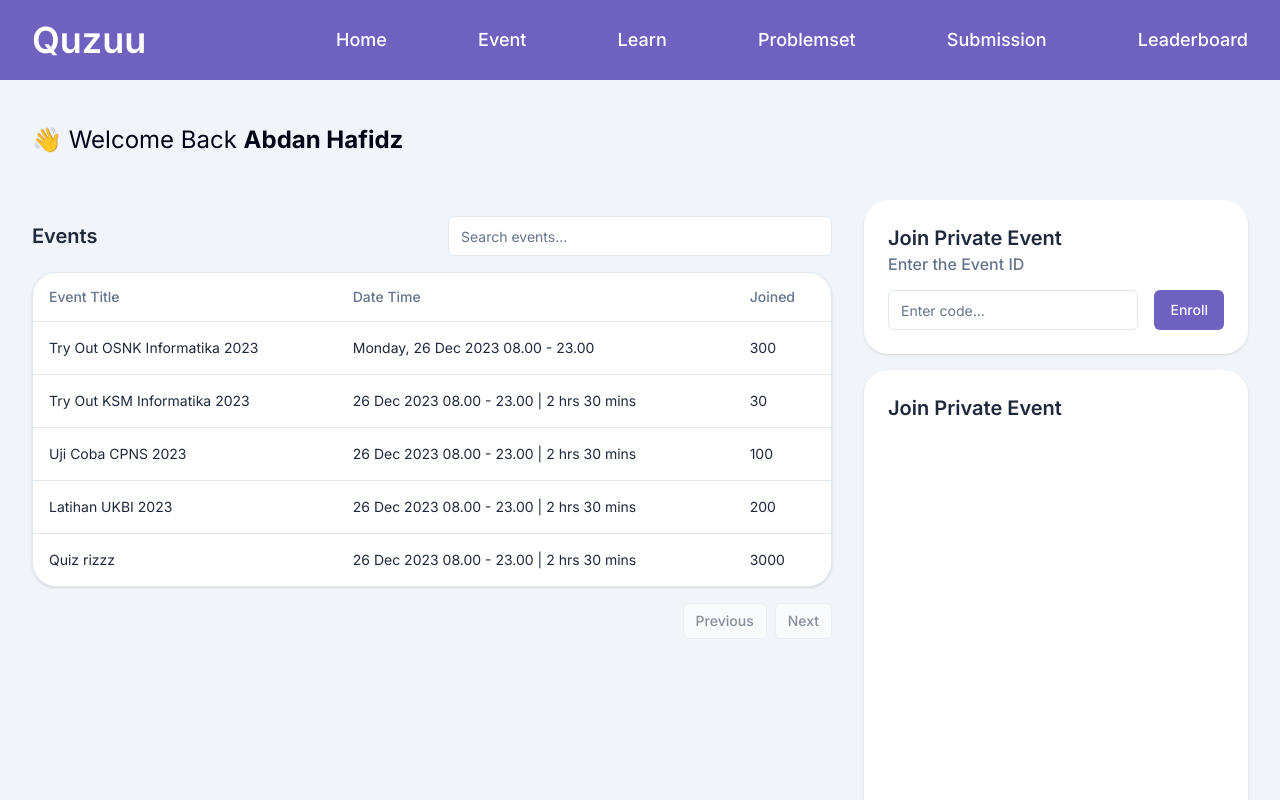
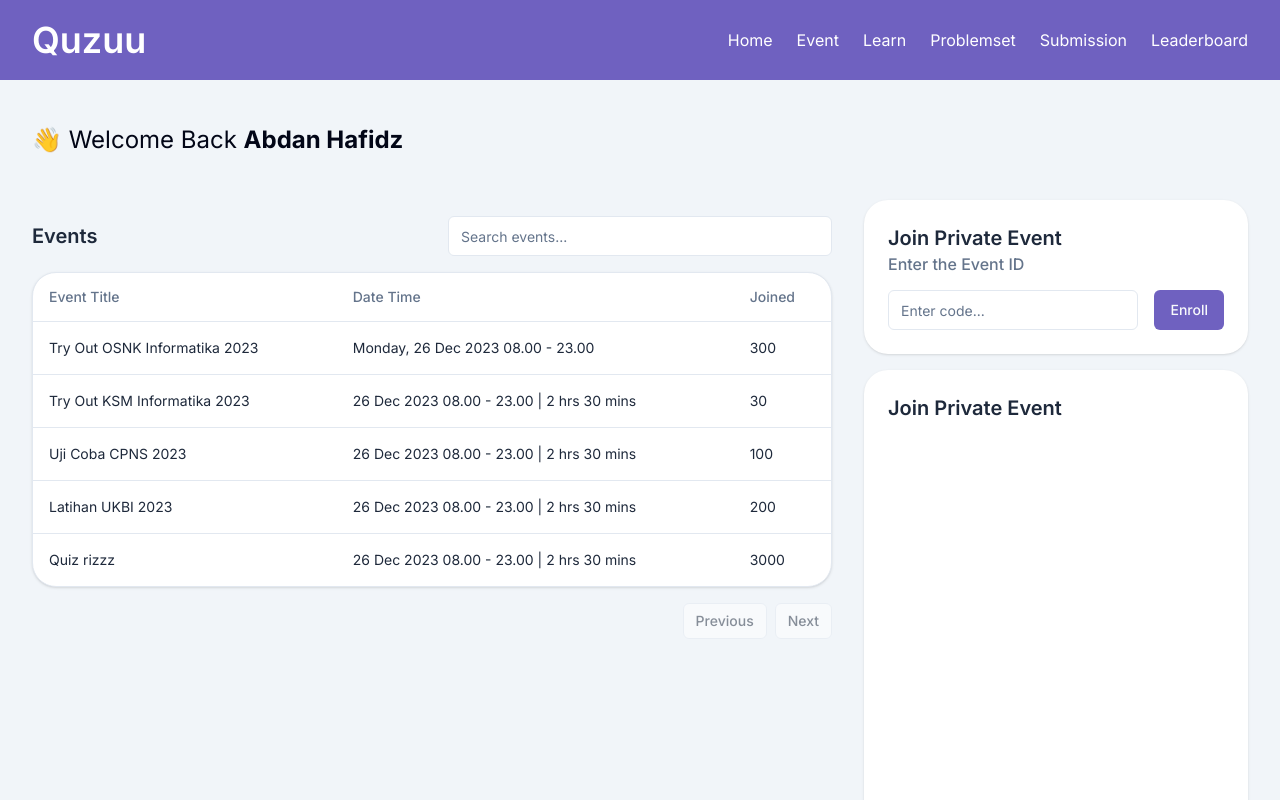
Before and after one commit to rasyadlubisdev/quzuu-quiz-platform, a Next.js app: page / in a window 1280 px wide. Shown: the top 800 px of the page. Built offline with nearby package versions, Linux system fonts and the light colour scheme.

Commit message:
fix: responsive navbar

```diff
--- a/src/components/Navbar.tsx
+++ b/src/components/Navbar.tsx
@@ -1,23 +1,52 @@
-import Link from "next/link"
+"use client"
 
-const Navbar = () => {
+import React, { useState } from 'react';
+import Link from 'next/link';
+import { Menu } from 'lucide-react';
+
+const Navbar: React.FC = () => {
+    const [isOpen, setIsOpen] = useState(false);
+
+    const menus = [
+        { title: "Home", path: "/" },
+        { title: "Event", path: "/event" },
+        { title: "Learn", path: "/learn" },
+        { title: "Problemset", path: "/problemset" },
+        { title: "Submission", path: "/submission" },
+        { title: "Leaderboard", path: "/leaderboard" },
+    ];
+
     return (
-        <nav className="navbar w-screen py-5 bg-primary text-white">
-            <div className="container flex items-center">
-                <div className="nav-logo basis-1/4">
-                    <h1 className="text-4xl font-semibold">Quzuu</h1>
+        <>
+            <nav className="navbar fixed z-[100] w-screen py-5 bg-primary text-white border-b md:border-0">
+                <div className="items-center px-4 container mx-auto md:flex md:px-8">
+                    <div className="flex items-center justify-between md:block basis-1/4">
+                        <Link href="/">
+                            <h1 className="text-4xl font-semibold">Quzuu</h1>
+                        </Link>
+                        <div className="md:hidden">
+                            <button
+                                className="text-white outline-none p-2 rounded-md focus:border-gray-400 focus:border"
+                                onClick={() => setIsOpen(!isOpen)}
+                            >
+                                <Menu />
+                            </button>
+                        </div>
+                    </div>
+                    <div className={`basis-3/4 flex-1 justify-self-center pb-3 mt-8 md:block md:pb-0 md:mt-0 ${isOpen ? "block" : "hidden"}`}>
+                        <ul className="flex flex-col md:flex-row justify-center md:justify-end items-center space-y-8 md:flex md:space-x-6 md:space-y-0">
+                            {menus.map((item, idx) => (
+                                <li key={idx} className="text-white hover:text-indigo-200">
+                                    <Link href={item.path}>{item.title}</Link>
+                                </li>
+                            ))}
+                        </ul>
+                    </div>
                 </div>
-                <div className="nav-links basis-3/4 flex justify-between">
-                    <Link href="/" className="text-lg font-medium">Home</Link>
-                    <Link href="/" className="text-lg font-medium">Event</Link>
-                    <Link href="/" className="text-lg font-medium">Learn</Link>
-                    <Link href="/" className="text-lg font-medium">Problemset</Link>
-                    <Link href="/" className="text-lg font-medium">Submission</Link>
-                    <Link href="/" className="text-lg font-medium">Leaderboard</Link>
-                </div>
-            </div>
-        </nav>
-    )
-}
+            </nav>
+            <div style={{ paddingTop: "80px" }}></div>
+        </>
+    );
+};
 
-export default Navbar
+export default Navbar;
```
